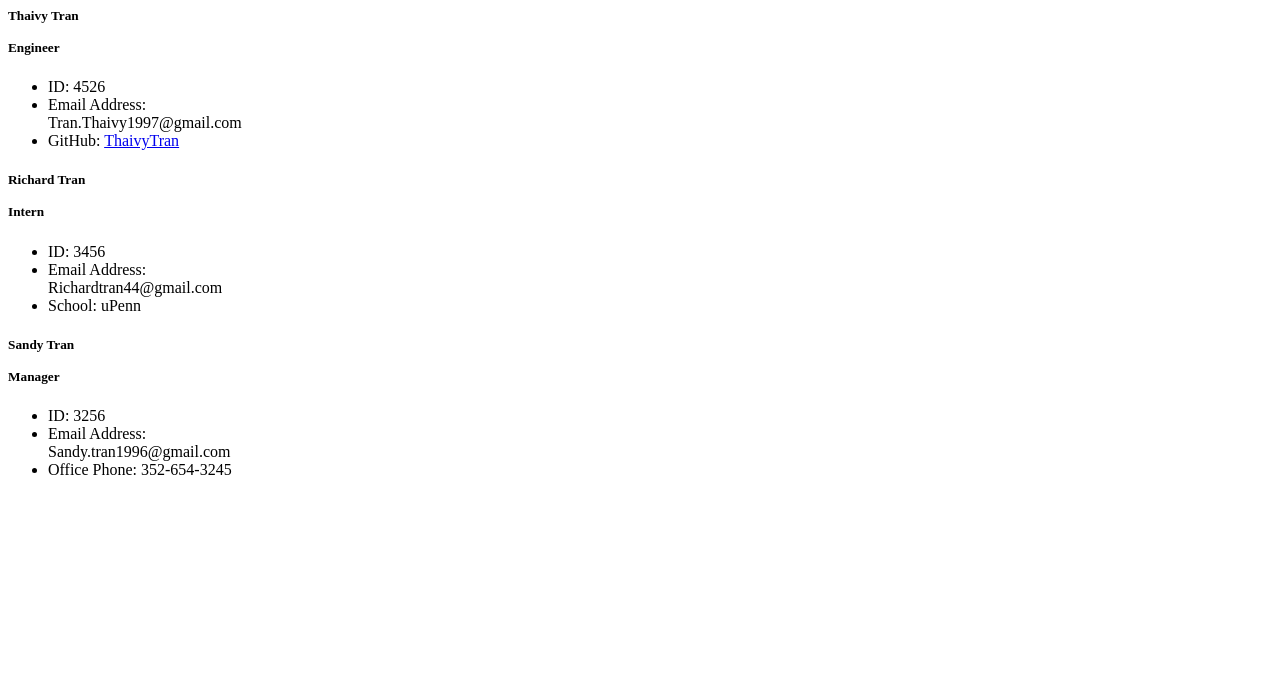
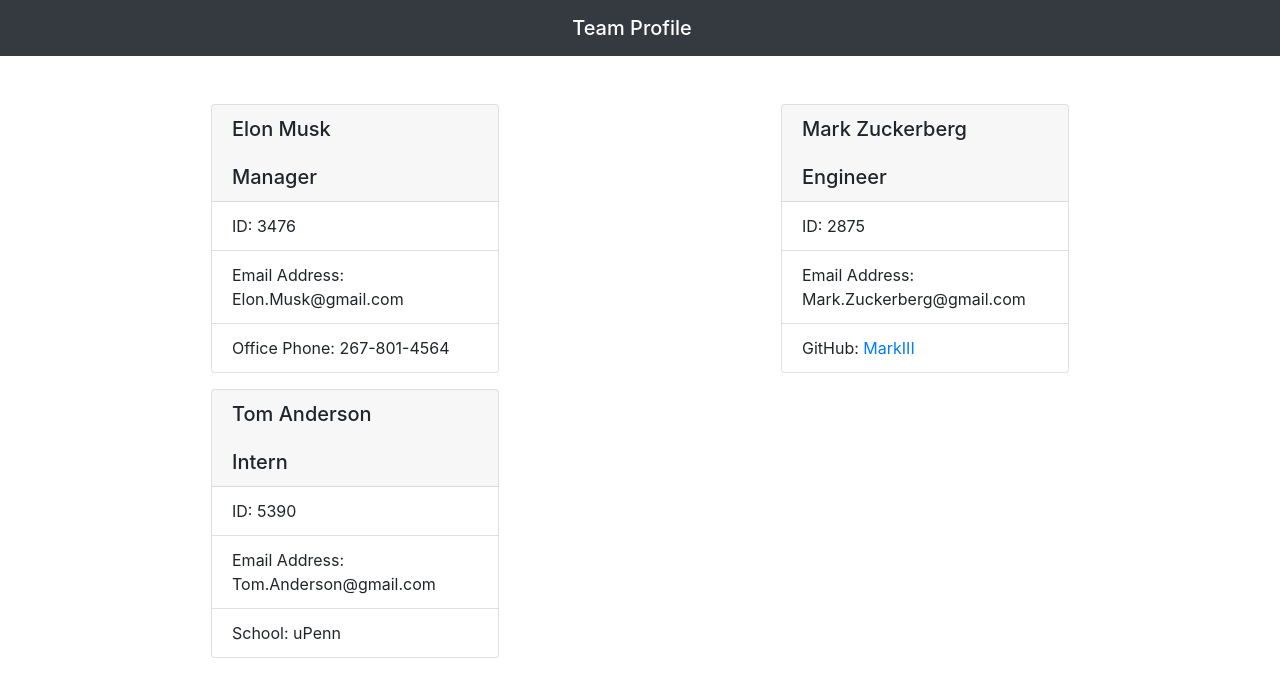
Before and after one commit to ThaivyTran/code-profile, a website: page dist/team.html in a window 1280 px wide. Drawn offline with nearby package versions, Linux system fonts and the light colour scheme.

Commit message:
final edit onto team.html

```diff
--- a/dist/team.html
+++ b/dist/team.html
@@ -1,28 +1,42 @@
-<section class="col-6">
+<!DOCTYPE html>
+    <html lang="en">
+    <head>
+    <meta charset="UTF-8">
+    <meta name="viewport" content="width=device-width, initial-scale=1.0">
+    <meta http-equiv="X-UA-Compatible" content="ie=edge">
+    <link rel="stylesheet" href="https://cdn.jsdelivr.net/npm/bootstrap@4.3.1/dist/css/bootstrap.min.css" integrity="sha384-ggOyR0iXCbMQv3Xipma34MD+dH/1fQ784/j6cY/iJTQUOhcWr7x9JvoRxT2MZw1T" crossorigin="anonymous">
+    <title>Team Profile Generator</title>
+    </head>
+    <body>
+        <nav class="navbar navbar-dark bg-dark mb-5">
+            <span class="navbar-brand mb-0 h1 w-100 text-center">Team Profile</span>
+        </nav>
+        <section class="container">
+            <section class="row"><section class="col-6">
             <section class="card mx-auto mb-3" style="width: 18rem">
-            <h5 class="card-header">Thaivy Tran<br /><br />Engineer</h5>
+            <h5 class="card-header">Elon Musk<br /><br />Manager</h5>
             <ul class="list-group list-group-flush">
-                <li class="list-group-item">ID: 4526</li>
-                <li class="list-group-item">Email Address: Tran.Thaivy1997@gmail.com</li>
-                <li class="list-group-item">GitHub: <a href="https://github.com/ThaivyTran">ThaivyTran</a></li>
+                <li class="list-group-item">ID: 3476</li>
+                <li class="list-group-item">Email Address: Elon.Musk@gmail.com</li>
+                <li class="list-group-item">Office Phone: 267-801-4564</li>
+            </ul>
+            </section>
+        </section><section class="col-6">
+            <section class="card mx-auto mb-3" style="width: 18rem">
+            <h5 class="card-header">Mark Zuckerberg<br /><br />Engineer</h5>
+            <ul class="list-group list-group-flush">
+                <li class="list-group-item">ID: 2875</li>
+                <li class="list-group-item">Email Address: Mark.Zuckerberg@gmail.com</li>
+                <li class="list-group-item">GitHub: <a href="https://github.com/MarkIII">MarkIII</a></li>
             </ul>
             </section>
           </section><section class="col-6">
             <section class="card mx-auto mb-3" style="width: 18rem">
-            <h5 class="card-header">Richard Tran<br /><br />Intern</h5>
+            <h5 class="card-header">Tom Anderson<br /><br />Intern</h5>
             <ul class="list-group list-group-flush">
-                <li class="list-group-item">ID: 3456</li>
-                <li class="list-group-item">Email Address: Richardtran44@gmail.com</li>
+                <li class="list-group-item">ID: 5390</li>
+                <li class="list-group-item">Email Address: Tom.Anderson@gmail.com</li>
                 <li class="list-group-item">School: uPenn</li>
-            </ul>
-            </section>
-        </section><section class="col-6">
-            <section class="card mx-auto mb-3" style="width: 18rem">
-            <h5 class="card-header">Sandy Tran<br /><br />Manager</h5>
-            <ul class="list-group list-group-flush">
-                <li class="list-group-item">ID: 3256</li>
-                <li class="list-group-item">Email Address: Sandy.tran1996@gmail.com</li>
-                <li class="list-group-item">Office Phone: 352-654-3245</li>
             </ul>
             </section>
         </section>
```
